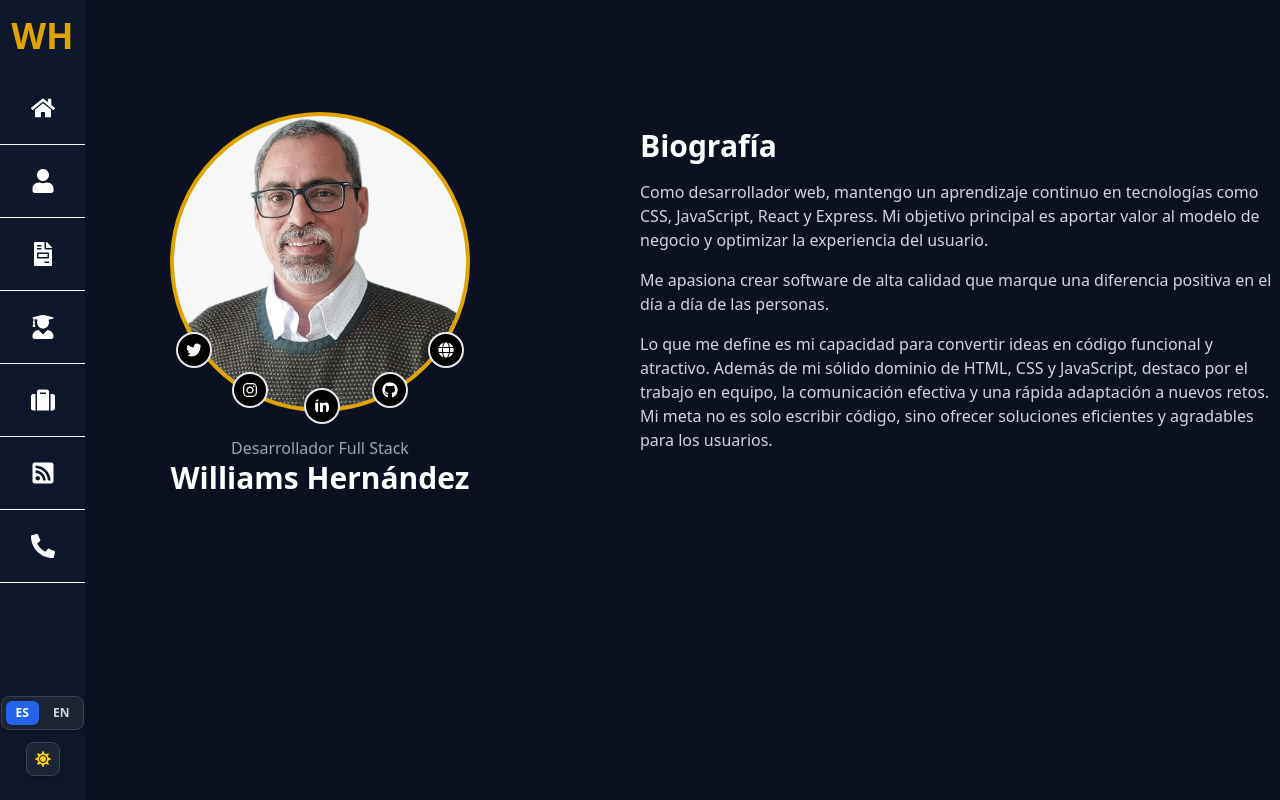
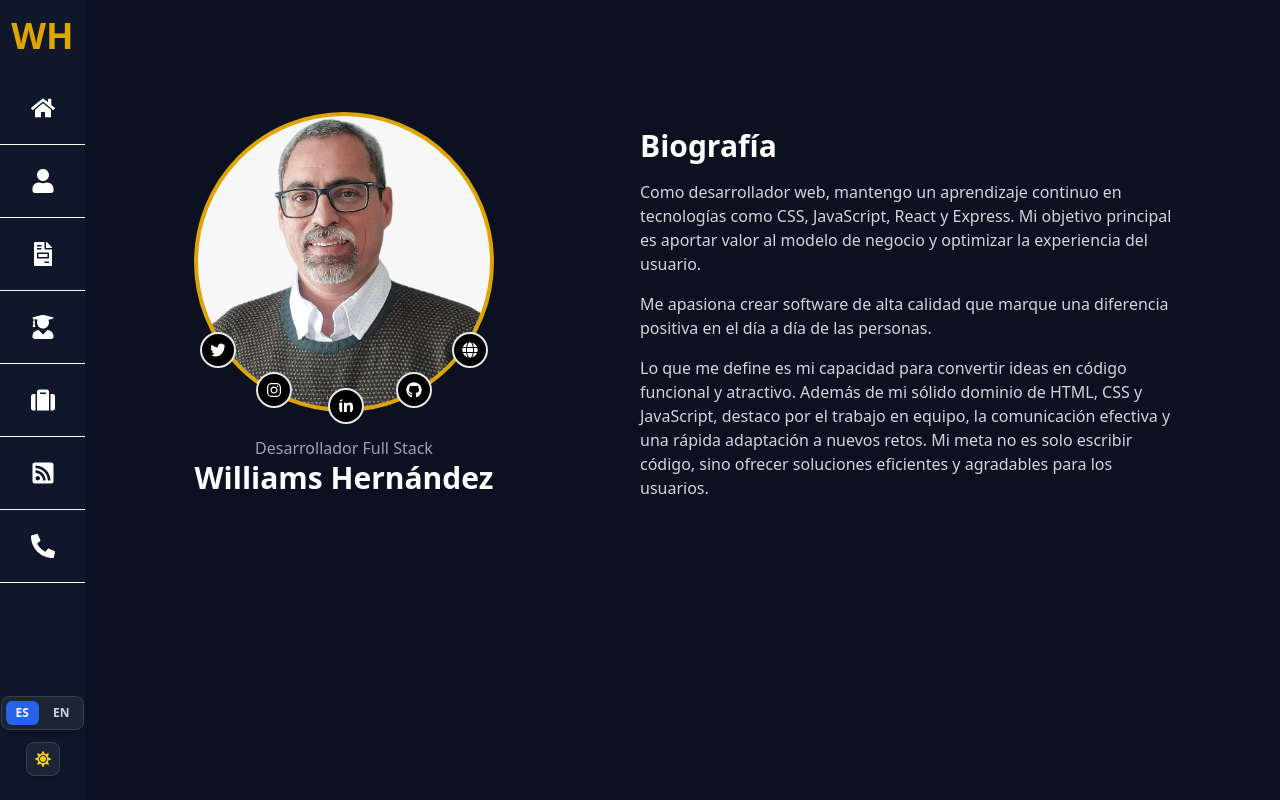
Before and after one commit to hernandw/hernandw.github.io, a React (Vite) app: page /about in a window 1280 px wide. Both pictures are taken after a click on the item 42 px from the left and 181 px from the top of the page. Built offline with nearby package versions, Linux system fonts and the light colour scheme.

Commit message:
✨ fix(about): add right padding and lateral spacing to biography text layout

```diff
--- a/src/components/about/about.jsx
+++ b/src/components/about/about.jsx
@@ -5,7 +5,7 @@ const About = () => {
   const { t } = useLanguage();
 
   return (
-    <div className="md:flex justify-center text-gray-900 dark:text-white transition-colors duration-300">
+    <div className="md:flex justify-center text-gray-900 dark:text-white transition-colors duration-300 px-4 md:px-12">
       <div className="md:w-1/2">
         <div>
           <div className="flex justify-center pt-28">
@@ -46,7 +46,9 @@ const About = () => {
           <h1 className="text-3xl font-bold text-center">Williams Hernández</h1>
         </div>
       </div>
-      <div className="mt-6 text-gray-600 dark:text-gray-300 space-y-4 md:w-1/2 md:mt-32">
+
+      {/* Contenedor de la biografía con resguardo lateral para que no quede pegado */}
+      <div className="mt-6 text-gray-600 dark:text-gray-300 space-y-4 md:w-1/2 md:mt-32 md:pr-12">
         <h2 className="text-2xl md:text-3xl font-bold text-gray-900 dark:text-white">{t('about.biography')}</h2>
         <p>{t('about.p1')}</p>
         <p>{t('about.p2')}</p>
```
